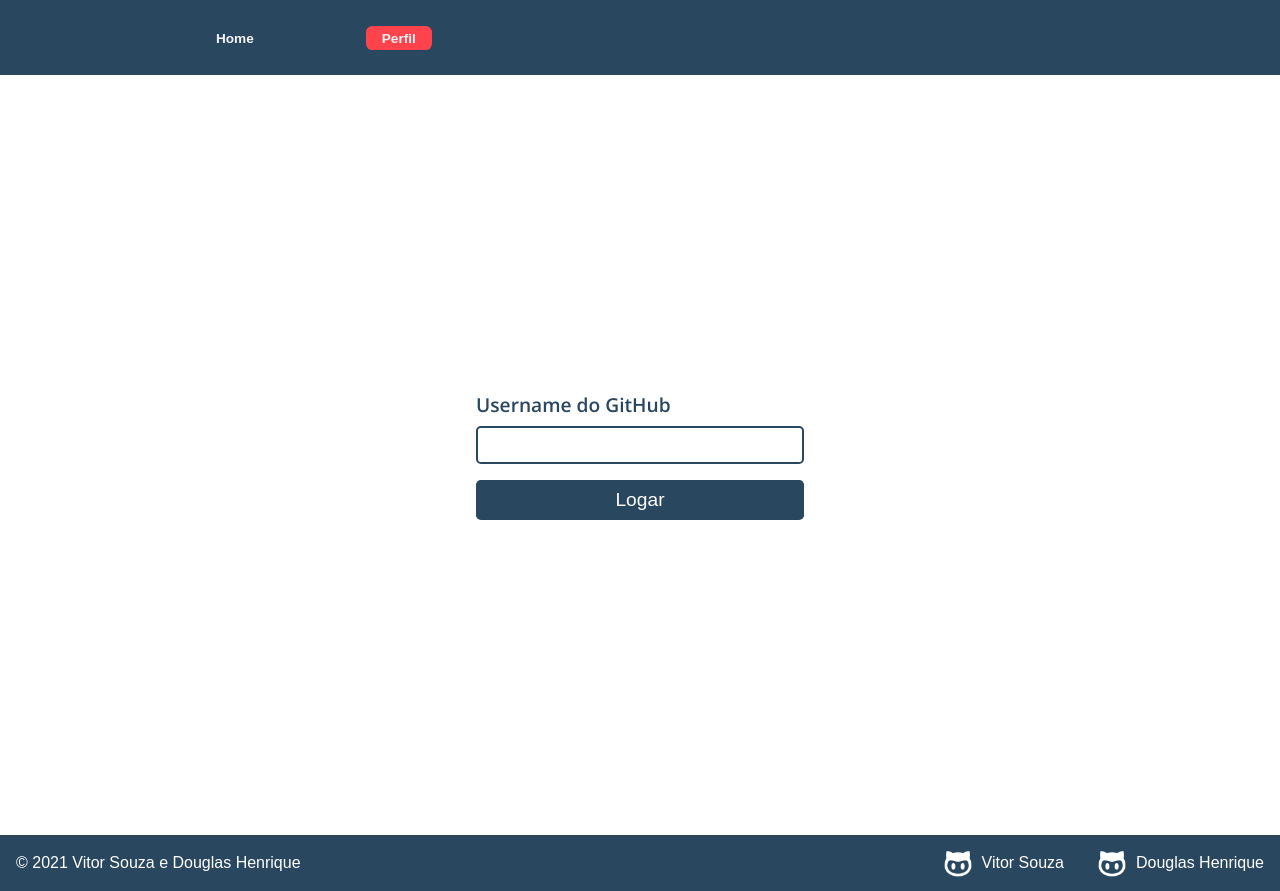
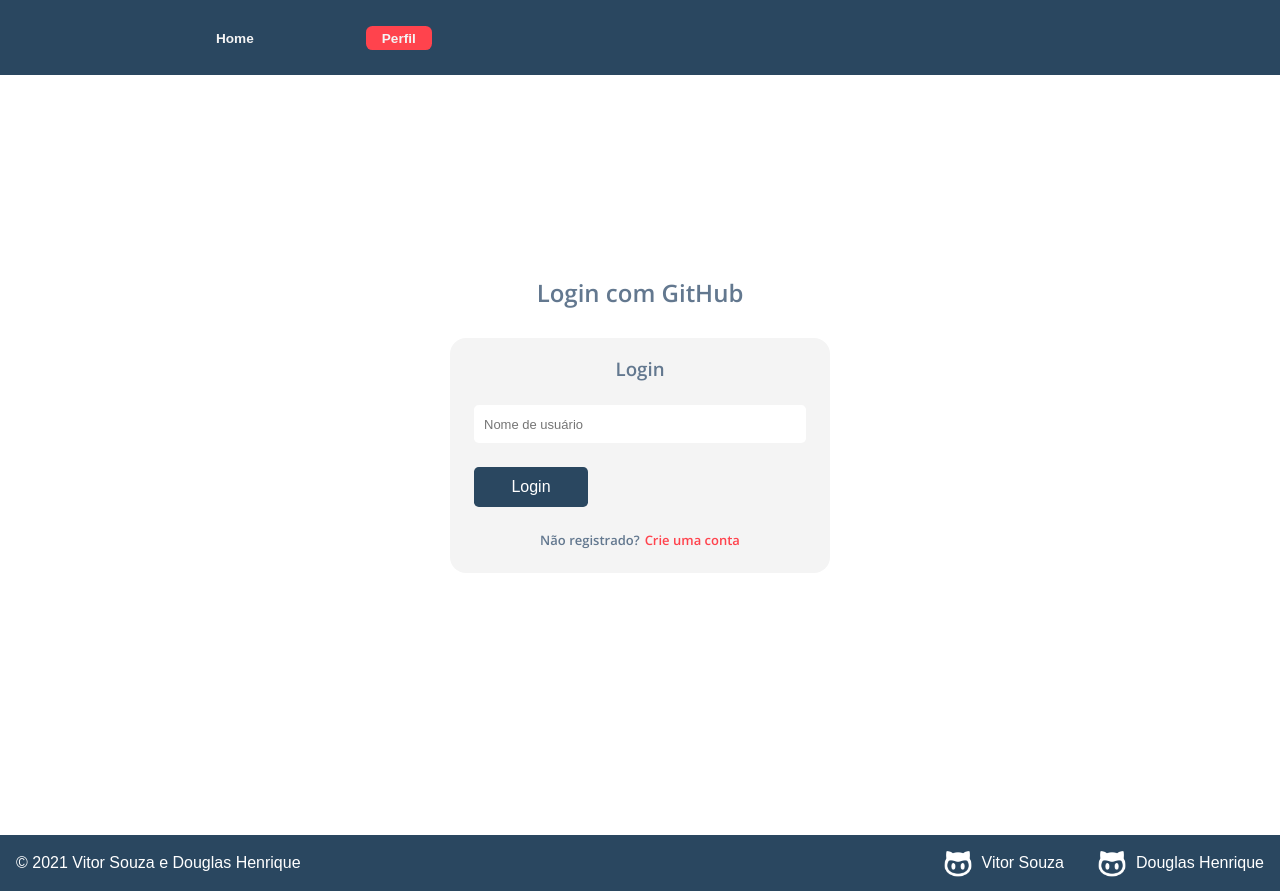
Before and after one commit to VD-Team/anime-list, an Angular app: page /perfil in a window 1280 px wide. Built offline with nearby package versions, Linux system fonts and the light colour scheme.

Commit message:
feat: aplicação de css na página de login e perfil

```diff
--- a/src/app/anime-info-page/anime-info-page.component.css
+++ b/src/app/anime-info-page/anime-info-page.component.css
@@ -23,7 +23,7 @@
 .page-info-anime__info{
   display: flex;
   background-color: #FFFFFF;
-  padding: 40px 0 15px 190px;
+  padding: 40px 0 15px 250px;
 }
 
 .page-info-anime__stats{
@@ -42,11 +42,11 @@
 /* SINOPSE */
 
 .page-info-anime__synopsisGroup{
-  min-width: 750px;
-  padding: 0 190px 0 15px;
+  min-width: 700px;
+  padding: 0 15px 0 15px;
   background-color: #FFFFFF;
   margin-left: 10px;
-  margin-right: 190px;
+  margin-right: 250px;
   border-radius: 7px;
 }
 
@@ -59,12 +59,13 @@
 /* TRAILER */
 
 .page-info-anime__trailer{
-  margin-left: 190px;
+  margin-left: 250px;
+  margin-right: 250px;
 }
 
 .page-info-anime__trailer iframe{
-  min-width: 86%;
-  width: 86%;
+  min-width: 100%;
+  width: 100%;
   height: 590px;
   padding-bottom: 40px;
 }
@@ -79,7 +80,7 @@
   width: 240px;
   background-color: #07A0C3;
   padding: 1px 5px;
-  margin-left: 190px;
+  margin-left: 250px;
   margin-bottom: 8px;
   border-radius: 7px;
 }
@@ -106,7 +107,7 @@
   width: 240px;
   background-color: #FF434D;
   padding: 1px 5px;
-  margin-left: 190px;
+  margin-left: 250px;
   border-radius: 7px;
 }
 
@@ -131,7 +132,7 @@
   color: #63788F;
   background-color: #FFFFFF;
   padding: 1px 5px;
-  margin-left: 190px;
+  margin-left: 250px;
   margin-top: 10px;
   border-radius: 7px;
 }
@@ -203,17 +204,17 @@
 }
 
 .page-info-anime__links{
-  margin-left: 190px;
+  margin-left: 250px;
   display: inline-table;
 }
 
 .page-info-anime__openingCards{
-  margin-left: 165px;
+  margin-left: 110px;
   display: inline-table;
 }
 
 .page-info-anime__endingCards{
-  margin-left: 165px;
+  margin-left: 110px;
   display: inline-table;
 }
 
--- a/src/app/components/pages/page-home/page-home.component.html
+++ b/src/app/components/pages/page-home/page-home.component.html
@@ -5,7 +5,7 @@
     <div class="page-home__popular">
       <div class="page-home__top">
         <h4>POPULAR</h4>
-        <button>VIEW ALL</button>
+        <button>VER TODOS</button>
       </div>
       <div class="page-home__cards">
         <app-anime-card *ngFor="let anime of popularAnimes | searchFilter: ''" [title] = "anime.title" [image_url] = "anime.image_url" [animeId]="anime.id"></app-anime-card>
@@ -15,7 +15,7 @@
     <div class="page-home__releasing">
       <div class="page-home__top">
         <h4>RELEASING</h4>
-        <button>VIEW ALL</button>
+        <button>VER TODOS</button>
       </div>
       <div class="page-home__cards">
         <app-anime-card *ngFor="let anime of releasingAnimes | searchFilter: ''" [title] = "anime.title" [image_url] = "anime.image_url" [animeId]="anime.id"></app-anime-card>
@@ -25,7 +25,7 @@
     <div class="page-home__coming">
       <div class="page-home__top">
         <h4>TOP</h4>
-        <button>VIEW ALL</button>
+        <button>VER TODOS</button>
       </div>
       <div class="page-home__cards">
         <app-anime-card *ngFor="let anime of topAnimes | searchFilter: ''" [title] = "anime.title" [image_url] = "anime.image_url" [animeId]="anime.id"></app-anime-card>
@@ -35,7 +35,7 @@
     <div class="page-home__next-season">
       <div class="page-home__top">
         <h4>NEXT SEASON</h4>
-        <button>VIEW ALL</button>
+        <button>VER TODOS</button>
       </div>
       <div class="page-home__cards">
         <app-anime-card *ngFor="let anime of nextSeasonAnimes | searchFilter: ''" [title] = "anime.title" [image_url] = "anime.image_url" [animeId]="anime.id"></app-anime-card>
--- a/src/app/components/pages/page-perfil/page-perfil.component.css
+++ b/src/app/components/pages/page-perfil/page-perfil.component.css
@@ -2,42 +2,43 @@
 
 .content {
     min-height: 95vh;
+    background-color: #F4F4F4;
 }
 
-.profile img {
-    height: 10rem;
-    border-radius: 10rem;
-    margin-right: 2rem;
+.profile-img {
+    height: 6rem;
+    border-radius: 6rem;
+    margin-left: 12.5rem;
     background-color: #DDDDDD;
 }
 
 .profile {
-    height: 18rem;
+  background-image: url('~src/assets/animes-images/your-name03-1.png');
+  background-repeat: no-repeat;
+  height: 15rem;
   width: 100%;
-    justify-content: center;
+  justify-content: left;
   align-items: center;
   background-color: white;
   display: flex;
-    border-bottom: 2px #2A4760 solid;
 }
 
 .infos {
   height: auto;
+  padding-left: 2rem;
   align-items: center;
-    color: #2A4760;
+  color: #FFFFFF;
 }
 
 span {
     display: block;
     font-family: 'Open Sans', sans-serif;
-    font-size: x-large;
+    font-size: medium;
 }
 
 span.info {
-    border: 2px #2A4760 solid;
-    border-radius: 0.5rem;
-    padding: 0.5rem;
-    min-width: 25rem;
+    border: 0 solid;
+    min-width: 10rem;
 }
 
 #login-info {
@@ -45,24 +46,47 @@ span.info {
 }
 
 .favoritos {
-    display: flex;
+  margin-left: 190px;
   flex-direction: column;
-    justify-content: center;
+  justify-content: left;
+}
+
+.favoritos h3{
+  padding-left: 10px;
 }
 
 .cards {
     max-width: 1150px;
-    padding-top: 1rem;
+    padding-top: 0.7rem;
     display: flex;
     flex-wrap: wrap;
     align-self: center;
-    margin-bottom: 5rem;
 }
 
-h1 {
-    color: #2A4760;
+h3 {
+    color: #63788F;
     font-family: 'Open Sans', sans-serif;
     align-self: center;
+}
+
+h2 {
+  color: #63788F;
+  font-family: 'Open Sans', sans-serif;
+  align-self: center;
+}
+
+.login-title{
+  position: absolute;
+  top: 34%;
+  left: 50%;
+  margin-right: -50%;
+  transform: translate(-50%, -50%);
+}
+
+.page-content{
+  display: block;
+  justify-content: center;
+  align-items: center;
 }
 
 .login-content {
@@ -74,37 +98,67 @@ h1 {
 
 .forms {
     display: flex;
+    border-radius: 1rem;
+    background-color: #F4F4F4;
     flex-direction: column;
     justify-content: center;
 }
 
-.forms label {
-    color: #2A4760;
+.forms h3{
+  color: #63788F;
   font-family: 'Open Sans', sans-serif;
-    font-size: larger;
+  font-weight: bold;
+  display: flex;
+  align-items: center;
+  justify-content: center;
+  margin-bottom: 1.5rem;
+}
+
+.login-create-account{
+  color: #63788F;
+  display: flex;
+  justify-content: center;
+  font-family: 'Open Sans', sans-serif;
+  font-size: small;
+  font-weight: normal;
+  margin-bottom: 1.5rem;
+  margin-top: 1.5rem;
+}
+
+.login-create-account a{
+  padding-left: 5px;
+  text-decoration: none;
+  color: #FF434D;
 }
 
 .forms input[type=text] {
-    color: #2A4760;
+  background-color: #FFFFFF;
+  border: 0 solid;
+  color: #63788F;
   outline: none;
-    border: 2px #2A4760 solid;
   border-radius: 0.3rem;
-    height: 2rem;
+  height: 2.2rem;
   width: 20rem;
-    font-size: larger;
-    margin-top: 0.5rem;
-    margin-bottom: 1rem;
+  padding-left: 10px;
+  font-size: small;
+  margin-left: 1.5rem;
+  margin-right: 1.5rem;
+  margin-bottom: 1.5rem;
 }
 
 .forms button {
+  display: flex;
+  align-items: center;
+  justify-content: center;
+  margin-left: 1.5rem;
   color: white;
   outline: none;
   border: none;
   background-color: #2A4760;
   border-radius: 0.3rem;
   height: 2.5rem;
-    width: 100%;
-    font-size: larger;
+  width: 30%;
+  font-size: medium;
 }
 
 .forms button:enabled {
--- a/src/app/components/pages/page-perfil/page-perfil.component.html
+++ b/src/app/components/pages/page-perfil/page-perfil.component.html
@@ -2,16 +2,13 @@
 <ng-container *ngIf="username != null else loginTemplate">
     <div class="content">
         <div class="profile">
-            <img [src]="user?.avatar_url">
+            <img class="profile-img" alt="Profile Image" [src]="user?.avatar_url">
             <div class="infos">
-                <span class="label">Username</span>
                 <span class="info" id="login-info">{{user?.login}}</span>
-                <span class="label">Nome</span>
-                <span class="info">{{user?.name}}</span>
             </div>
         </div>
         <div class="favoritos">
-            <h1>Favoritos</h1>
+            <h3>Favoritos</h3>
             <div class="cards">
                 <app-anime-card *ngFor="let favorito of user?.favoritos" [title] = "favorito.anime.title" [image_url] = "favorito.anime.image_url" [animeId]="favorito.anime.id"></app-anime-card>
             </div>
@@ -19,12 +16,18 @@
     </div>
 </ng-container>
 <ng-template #loginTemplate>
+  <div class="page-content">
+    <h2 class="login-title">Login com GitHub</h2>
     <div class="login-content" #loginTemplate>
-        <div class="forms">
-            <label for="login">Username do GitHub</label>
-            <input type="text" id="login" name="login" [(ngModel)]="inputText" (ngModelChange)="validateInput()">
-            <button type="submit" (click)="logar()" [disabled]="!canLogin">Logar</button>
-        </div>
+      <div class="forms">
+        <h3>Login</h3>
+        <input type="text" id="login" name="login" placeholder="Nome de usuário" [(ngModel)]="inputText" (ngModelChange)="validateInput()">
+        <button type="submit" (click)="logar()" [disabled]="!canLogin">Login</button>
+        <p class="login-create-account">Não registrado?
+          <a href="https://github.com/login">Crie uma conta</a>
+        </p>
+      </div>
     </div>
+  </div>
 </ng-template>
 <app-footer></app-footer>
```
Also changed, not shown: src/assets/animes-images/your-name03-1.png (added), src/assets/animes-images/your-name03.png (added). Lines whose indentation alone changed are shown as unchanged.
